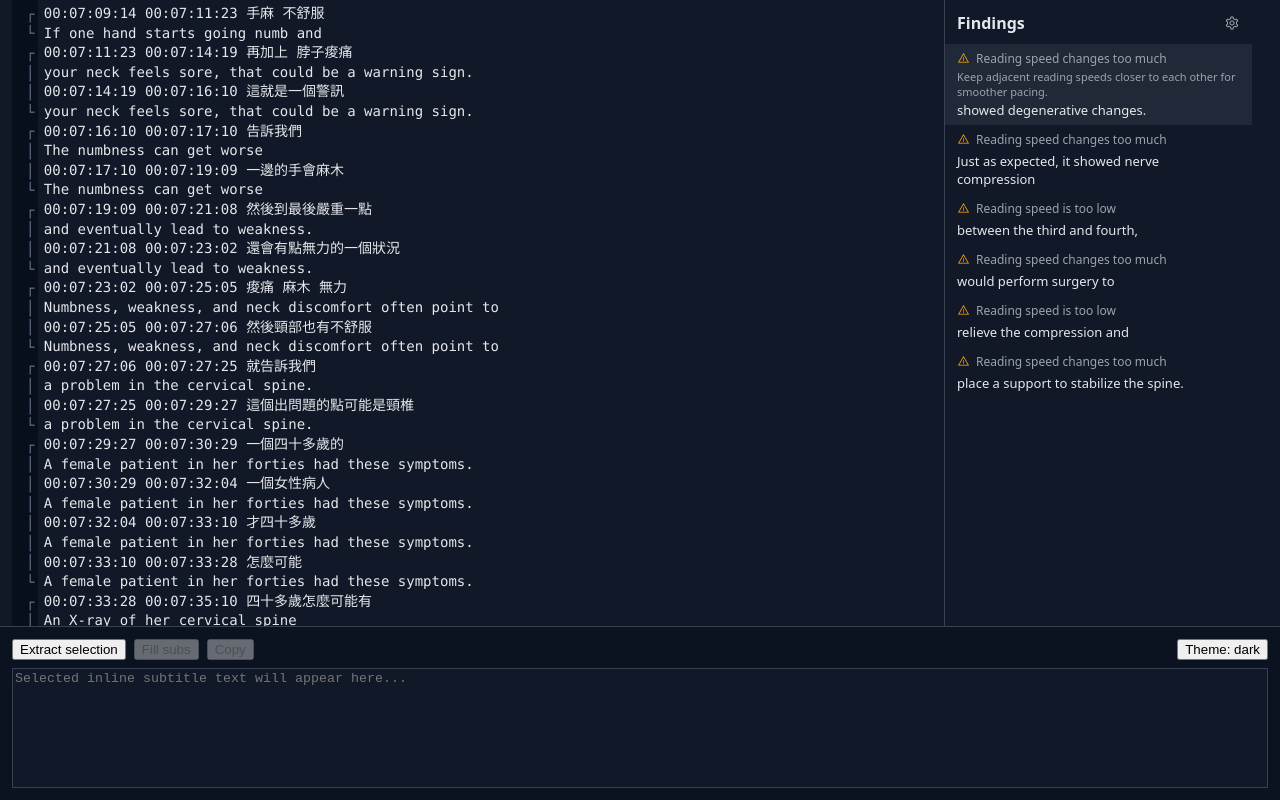
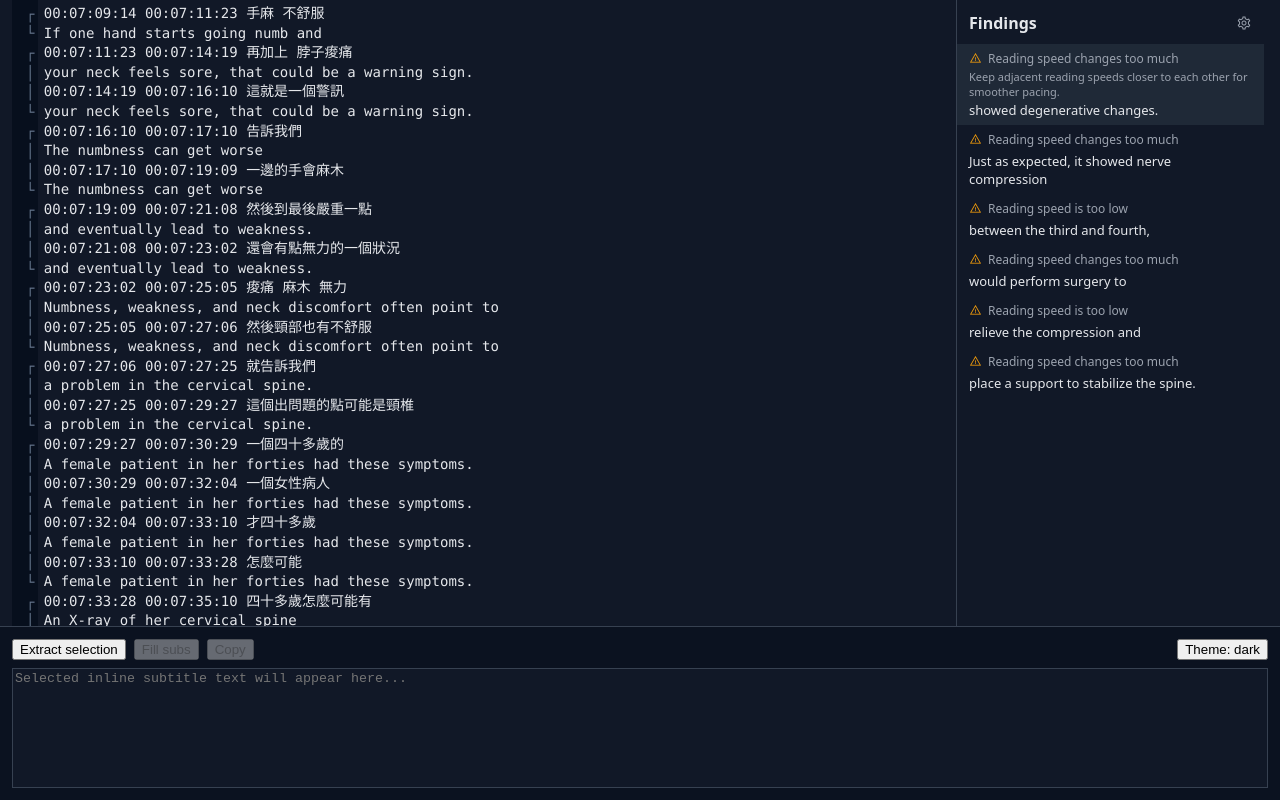
Before and after one commit to weiying-chen/sub, a React (Vite) app: page / in a window 1280 px wide. Built offline with nearby package versions, Linux system fonts and the light colour scheme; a web font is replaced by a local one.

Commit message:
Adjust findings sidebar offset

```diff
--- a/src/index.css
+++ b/src/index.css
@@ -227,7 +227,7 @@ body {
 .findings-sidebar {
   position: absolute;
   top: 0;
-  right: 28px;
+  right: 16px;
   bottom: 0;
   width: 308px;
   border-left: 1px solid var(--border);
```
